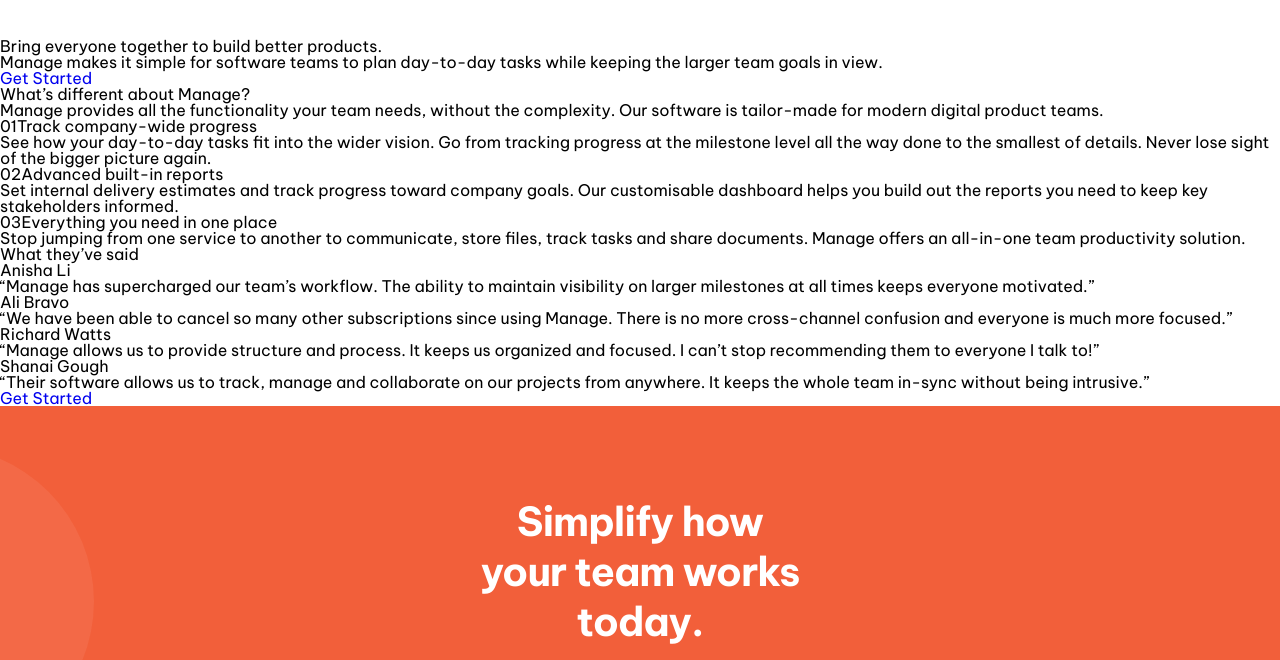
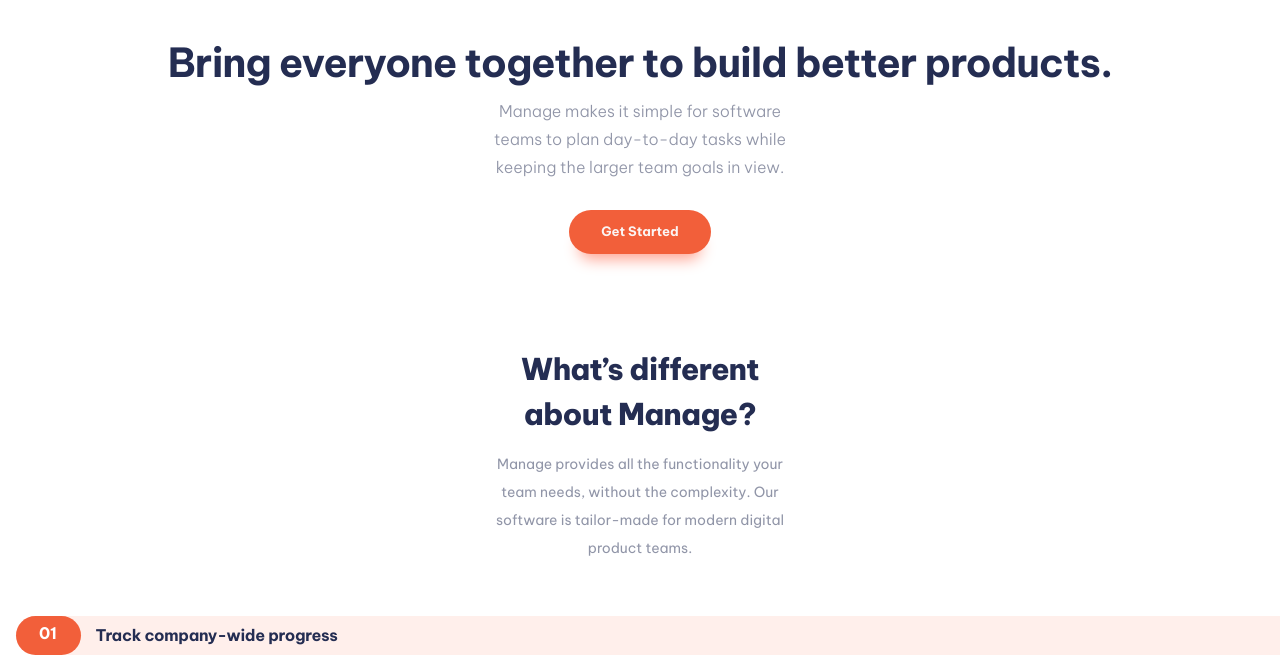
Before and after one commit to nakoyawilson/manage-landing-page, a plain HTML site: page index.html in a window 1280 px wide. Shown: the part 66-726 px from the top of the page. Drawn offline with Linux system fonts and the light colour scheme.

Commit message:
Add styles for main sections

```diff
--- a/css/style.css
+++ b/css/style.css
@@ -1,4 +1,4 @@
-@import url("https://fonts.googleapis.com/css2?family=Be+Vietnam+Pro:wght@400;500;700&display=swap");
+@import url("https://fonts.googleapis.com/css2?family=Be+Vietnam+Pro:wght@300;400;500;700;800&display=swap");
 
 :root {
   --font-primary: "Be Vietnam Pro", sans-serif;
@@ -12,6 +12,7 @@
   --placeholder-text: hsl(0, 0%, 55%);
   --white: hsl(0, 0%, 100%);
   --shadow1: hsl(9, 68%, 56%);
+  --shadow2: hsl(9, 100%, 78%);
 }
 
 /* General Styles */
@@ -51,6 +52,15 @@ button {
   width: min(87.2%, 327px);
 }
 
+.paragraph {
+  font-weight: 300;
+  font-size: 1.6rem;
+  line-height: 2.8rem;
+  text-align: center;
+  color: var(--dark-blue);
+  opacity: 0.5;
+}
+
 .visually-hidden {
   border: 0;
   clip: rect(0 0 0 0);
@@ -60,6 +70,27 @@ button {
   padding: 0;
   position: absolute;
   width: 1px;
+}
+
+.btn-primary {
+  display: block;
+  background: var(--bright-red);
+  box-shadow: 0px 15px 15px -10px var(--shadow2);
+  border-radius: 22px;
+  font-family: var(--font-primary);
+  font-weight: 700;
+  font-size: 1.3rem;
+  line-height: 1.9rem;
+  color: var(--light-gray);
+  padding: 1.2rem 3.2rem 1.3rem;
+  width: fit-content;
+}
+
+.section-heading {
+  font-weight: 800;
+  line-height: 4.5rem;
+  text-align: center;
+  color: var(--dark-blue);
 }
 
 /* Header */
@@ -85,6 +116,119 @@ button {
   display: none;
 }
 
+/* Hero */
+
+.main-heading {
+  font-weight: 700;
+  font-size: 4rem;
+  line-height: 5rem;
+  text-align: center;
+  letter-spacing: -1px;
+  color: var(--dark-blue);
+}
+
+.hero .paragraph {
+  width: min(86.13333%, 323px);
+  margin: 0.9rem auto 0;
+}
+
+.hero .btn-primary {
+  margin: 2.9rem auto 0;
+}
+
+/* Different */
+
+.different {
+  margin-top: 9.3rem;
+}
+
+.different .section-heading {
+  width: min(88.53333%, 332px);
+  margin: 0 auto;
+  font-size: 3rem;
+  letter-spacing: -0.61875px;
+}
+
+.different .paragraph {
+  font-weight: 400;
+  font-size: 1.4rem;
+  width: min(86.13333%, 323px);
+  margin: 1.3rem auto 0;
+}
+
+/* Features */
+
+.features {
+  display: flex;
+  flex-direction: column;
+  gap: 4.7rem;
+  margin-top: 5.4rem;
+}
+
+.feature-heading {
+  margin-left: 1.6rem;
+  background: var(--very-pale-red);
+  border-radius: 39px 0px 0px 39px;
+  font-weight: 700;
+  font-size: 1.6rem;
+  line-height: 2.3rem;
+  letter-spacing: -0.285714px;
+  color: var(--dark-blue);
+  display: flex;
+  justify-content: flex-start;
+  align-items: center;
+  gap: 1.5rem;
+}
+
+.feature-number {
+  background: var(--bright-red);
+  border-radius: 39px;
+  color: var(--white);
+  padding: 0.6rem 2.4rem 1rem 2.3rem;
+}
+
+.features .paragraph {
+  text-align: left;
+  margin: 0.8rem 0 0 1.6rem;
+}
+
+/* Testimonials */
+
+.testimonials {
+  margin-top: 6.2rem;
+}
+
+.testimonials .section-heading {
+  font-size: 3.2rem;
+  letter-spacing: -0.66px;
+}
+
+.testimonial {
+  background: var(--very-light-gray);
+  padding: 6rem 2.1rem 4.2rem;
+  width: min(90.66667%, 340px);
+  margin: 0 auto;
+}
+
+.testimonial-name {
+  font-weight: 700;
+  font-size: 1.6rem;
+  line-height: 2.3rem;
+  text-align: center;
+  letter-spacing: -0.285714px;
+  color: var(--dark-blue);
+}
+
+.testimonial .paragraph {
+  font-weight: 400;
+  font-size: 1.4rem;
+  line-height: 2.6rem;
+}
+
+.testimonials .btn-primary {
+  margin: 4.7rem auto 0;
+}
+
 /* Call To Action */
 
 .cta {
@@ -93,6 +237,7 @@ button {
   background-repeat: no-repeat;
   background-position: left;
   padding: 9.1rem 0;
+  margin-top: 4.2rem;
 }
 
 .cta-heading {
--- a/index.html
+++ b/index.html
@@ -36,85 +36,94 @@
       </div>
     </header>
     <main>
-      <section>
-        <h1>Bring everyone together to build better products.</h1>
-        <p>
+      <section class="hero">
+        <h1 class="main-heading">
+          Bring everyone together to build better products.
+        </h1>
+        <p class="paragraph">
           Manage makes it simple for software teams to plan day-to-day tasks
           while keeping the larger team goals in view.
         </p>
-        <a href="#">Get Started</a>
+        <a href="#" class="btn-primary">Get Started</a>
       </section>
-      <section>
-        <h2>What’s different about Manage?</h2>
-        <p>
+      <section class="different">
+        <h2 class="section-heading">What’s different about Manage?</h2>
+        <p class="paragraph">
           Manage provides all the functionality your team needs, without the
           complexity. Our software is tailor-made for modern digital product
           teams.
         </p>
-        <ul>
-          <ol>
-            <h3><span>01</span>Track company-wide progress</h3>
-            <p>
+        <ul class="features">
+          <li>
+            <h3 class="feature-heading">
+              <span class="feature-number">01</span>Track company-wide progress
+            </h3>
+            <p class="paragraph">
               See how your day-to-day tasks fit into the wider vision. Go from
               tracking progress at the milestone level all the way done to the
               smallest of details. Never lose sight of the bigger picture again.
             </p>
-          </ol>
-          <ol>
-            <h3><span>02</span>Advanced built-in reports</h3>
-            <p>
+          </li>
+          <li>
+            <h3 class="feature-heading">
+              <span class="feature-number">02</span>Advanced built-in reports
+            </h3>
+            <p class="paragraph">
               Set internal delivery estimates and track progress toward company
               goals. Our customisable dashboard helps you build out the reports
               you need to keep key stakeholders informed.
             </p>
-          </ol>
-          <ol>
-            <h3><span>03</span>Everything you need in one place</h3>
-            <p>
+          </li>
+          <li>
+            <h3 class="feature-heading">
+              <span class="feature-number">03</span>Everything you need in one
+              place
+            </h3>
+            <p class="paragraph">
               Stop jumping from one service to another to communicate, store
               files, track tasks and share documents. Manage offers an
               all-in-one team productivity solution.
             </p>
-          </ol>
+          </li>
         </ul>
       </section>
-      <section>
-        <h2>What they’ve said</h2>
+      <section class="testimonials">
+        <h2 class="section-heading">What they’ve said</h2>
         <div>
-          <div>
-            <h3>Anisha Li</h3>
-            <p>
+          <div class="testimonial">
+            <h3 class="testimonial-name">Anisha Li</h3>
+            <p class="paragraph">
               “Manage has supercharged our team’s workflow. The ability to
               maintain visibility on larger milestones at all times keeps
               everyone motivated.”
             </p>
           </div>
-          <div>
-            <h3>Ali Bravo</h3>
-            <p>
+          <div class="testimonial">
+            <h3 class="testimonial-name">Ali Bravo</h3>
+            <p class="paragraph">
               “We have been able to cancel so many other subscriptions since
               using Manage. There is no more cross-channel confusion and
               everyone is much more focused.”
             </p>
           </div>
-          <div>
-            <h3>Richard Watts</h3>
-            <p>
+          <div class="testimonial">
+            <h3 class="testimonial-name">Richard Watts</h3>
+            <p class="paragraph">
               “Manage allows us to provide structure and process. It keeps us
               organized and focused. I can’t stop recommending them to everyone
               I talk to!”
             </p>
           </div>
-          <div>
-            <h3>Shanai Gough</h3>
-            <p>
+          <div class="testimonial">
+            <h3 class="testimonial-name">Shanai Gough</h3>
+            <p class="paragraph">
               “Their software allows us to track, manage and collaborate on our
               projects from anywhere. It keeps the whole team in-sync without
               being intrusive.”
             </p>
           </div>
         </div>
-        <a href="#">Get Started</a>
+        <a href="#" class="btn-primary">Get Started</a>
       </section>
       <section class="cta">
         <h2 class="cta-heading">Simplify how your team works today.</h2>
```
